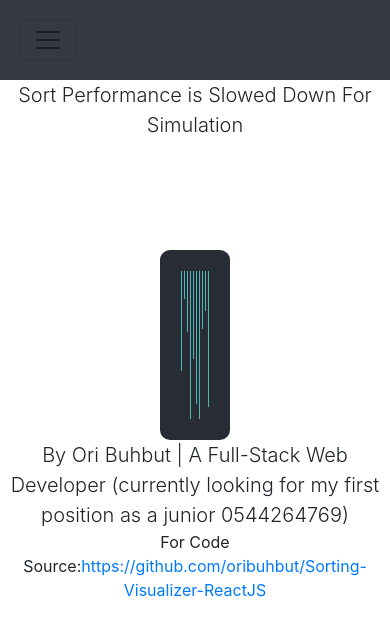
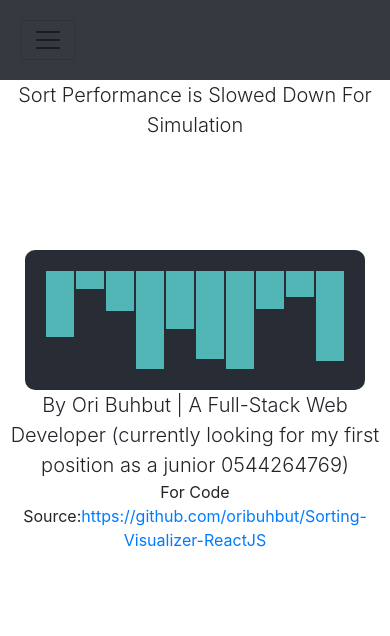
Before and after one commit to oribuhbut/Sorting-Visualizer-ReactJS, a React (Create React App) app: page / in a window 390 px wide. Shown: the top 636 px of the page. Built offline with nearby package versions, Linux system fonts and the light colour scheme.

Commit message:
responsive

```diff
--- a/src/App.css
+++ b/src/App.css
@@ -1,7 +1,9 @@
 @media only screen and (max-width: 500px) {
   .chartLi{
-    max-width: 3px !important;
     border:0.5px solid #282c34;
+  }
+  .chartContainer{
+    width: 340px;
   }
 }
 
--- a/src/App.js
+++ b/src/App.js
@@ -85,7 +85,7 @@ class App extends React.Component {
         <div className="row">
           <ul className="chartContainer">
             {this.state.arr.map((val) => {
-              return <li className="chartLi" style={{ height: val.value * 3, width: 1000 / this.state.arr.length / 1.5 }} ></li>
+              return <li className="chartLi" style={{ height: val.value * 2, width: 1000 / this.state.arr.length / 1.5 }} ></li>
             })}
           </ul>
         </div>
```
